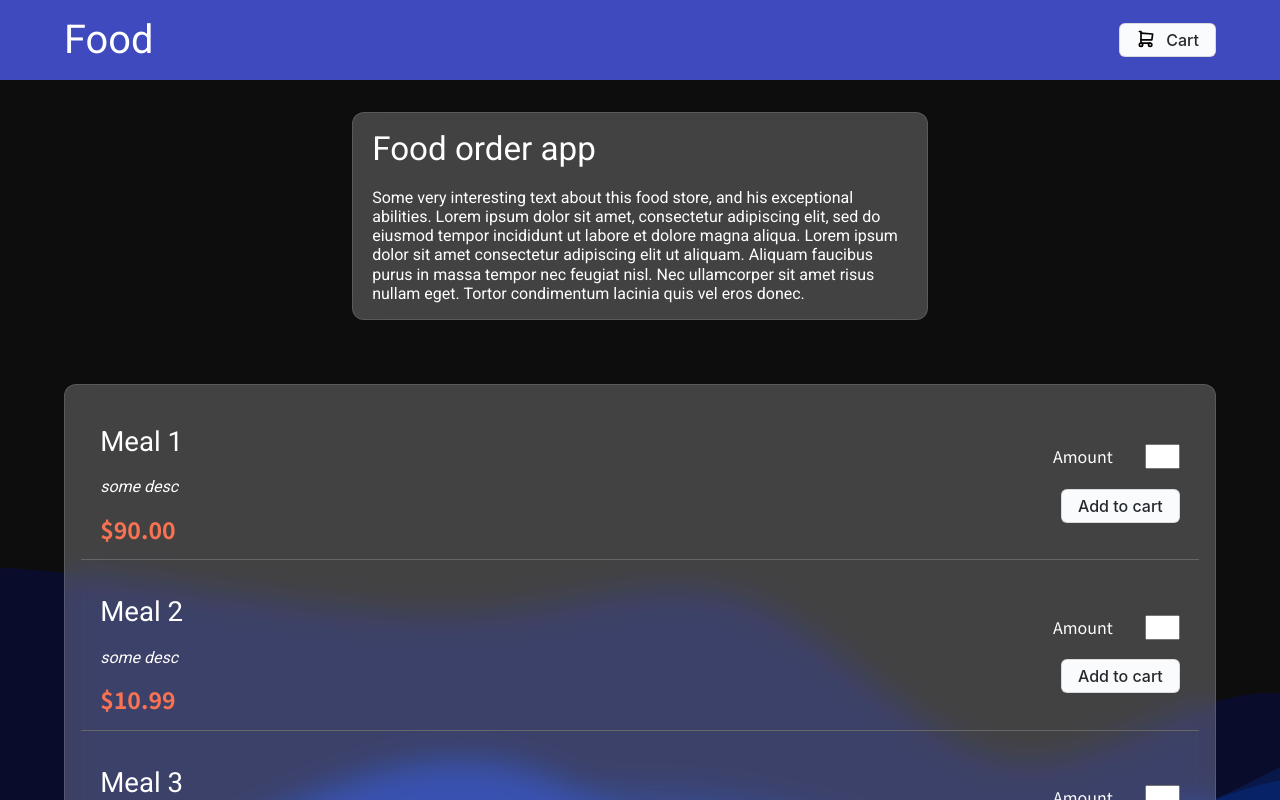
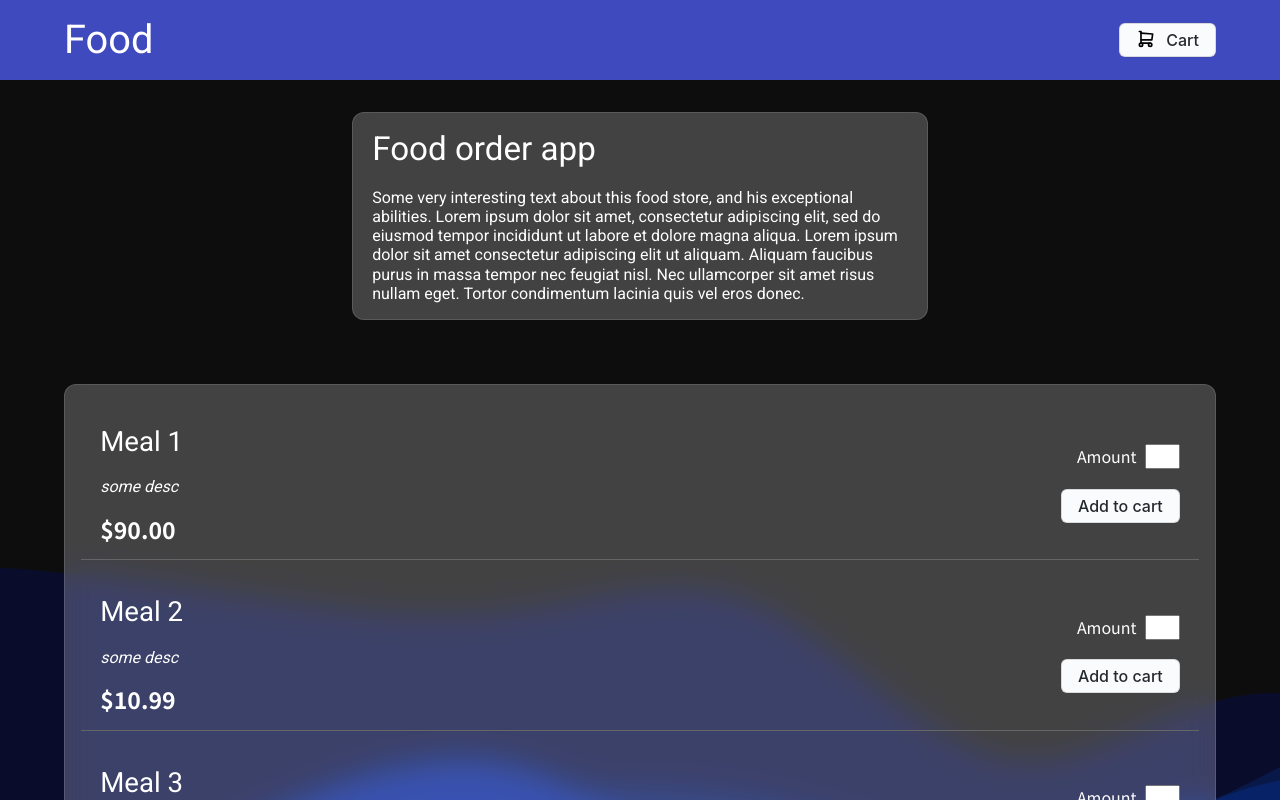
Before and after one commit to n-drobyshevski/orderFood, a React (Create React App) app: page / in a window 1280 px wide. Shown: the top 800 px of the page. Built offline with nearby package versions, Linux system fonts and the light colour scheme.

Commit message:
Add Input component, addNewItemForm validation and reset

```diff
--- a/src/components/Items/AddToCartForm.js
+++ b/src/components/Items/AddToCartForm.js
@@ -1,26 +1,55 @@
 import Button from '../UI/Button/Button';
+import Input from '../UI/Input/Input';
 import styles from './AddToCartForm.module.css';
 
-import { useState } from 'react';
+import { useState, useRef } from 'react';
 
 const AddToCartForm = (props) => {
-    const [amount, setAmount] = useState('');
+    // const [amount, setAmount] = useState('');
+    const amountInputRef = useRef();
+    const formRef = useRef();
+    const [amountIsValid, setAmountIsValid] = useState(true);
 
-    const amountChangeHandler = (event) => {
-        setAmount(+event.target.value);
-    };
+    // const amountChangeHandler = (event) => {
+    //     setAmount(+event.target.value);
+    // };
     const submitHandler = (event) => {
+        console.log('form submit')
         event.preventDefault();
-        props.onSubmit(amount);
+        const enteredAmount = amountInputRef.current.value;
+        const enteredAmountNumber = +enteredAmount;
+
+        if (
+            enteredAmount.trim().length === 0 ||
+            enteredAmountNumber < 1 ||
+            enteredAmountNumber > 10
+        ) {
+            setAmountIsValid(false);
+            return
+        }
+        props.onSubmit(enteredAmountNumber);
+        formRef.current.reset();
     };
 
     return (
-        <form onSubmit={submitHandler}>
-            <div className={styles.inputGroup}>
-                <label htmlFor='amount'>Amount</label>
-                <input onChange={amountChangeHandler} id='amount' type='number' min={1} max={99}></input>
-            </div>
+        <form ref={formRef} onSubmit={submitHandler}>
+
+            <Input
+                ref={amountInputRef}
+                label='Amount'
+                input={{
+                    defaultValue: '1',
+                    // onChange: { amountChangeHandler },
+                    id: 'amount_' + props.id,
+                    type: 'number',
+                    min: 1,
+                    step: 1,
+                    max: 10,
+                }}>
+            </Input>
             <Button type='submit'>Add to cart</Button>
+            {!amountIsValid &&
+                <p>please enter a valid amount (1-10)</p>}
         </form>
     )
 };
--- a/src/components/Items/AddToCartForm.module.css
+++ b/src/components/Items/AddToCartForm.module.css
@@ -1,19 +1,5 @@
-form{
+form {
     display: flex;
     flex-direction: column;
     gap: 1.2rem;
 }
-
-.inputGroup{
-    display: flex;
-    justify-content: space-between;
-    align-items: center;
-
-}
-
-input{
-    appearance: textfield;
-    margin:0;
-    width: 2.2rem;
-    padding: .2rem .5rem;
-}
--- a/src/components/Items/Item.js
+++ b/src/components/Items/Item.js
@@ -28,7 +28,7 @@ const Item = (props) => {
                 <p><i>{props.desc}</i></p>
                 <h4 className={styles.price}>${price}</h4>
             </div>
-            <AddToCartForm onSubmit={addToCartHandler} />
+            <AddToCartForm id={props.id} onSubmit={addToCartHandler} />
         </li>
     )
 };
--- a/src/components/Items/Item.module.css
+++ b/src/components/Items/Item.module.css
@@ -13,6 +13,6 @@
     flex-direction: column;
 }
 
-.price{
-    color:#f97252;
+.price {
+    color: white;
 }
--- a/src/components/UI/Button/Button.js
+++ b/src/components/UI/Button/Button.js
@@ -4,7 +4,7 @@ const Button = (props) => {
     return (
         <button
             type={props.type || 'button'}
-            className={`${props.className}`}
+            className={props.className}
             onClick={props.onClick}
             disabled={props.disabled}>
 
--- /dev/null
+++ b/src/components/UI/Input/Input.js
@@ -0,0 +1,17 @@
+import React from 'react';
+import styles from './Input.module.css';
+
+const Input = React.forwardRef((props, ref) => {
+    return (
+        <div className={styles.input}>
+            <label htmlFor={props.id}>{props.label}</label>
+            <input
+                ref={ref}
+                //
+                {...props.input}
+            ></input>
+        </div>
+    );
+});
+
+export default Input;
--- /dev/null
+++ b/src/components/UI/Input/Input.module.css
@@ -0,0 +1,14 @@
+.input {
+    display: flex;
+    gap: .5rem;
+    justify-content: end;
+    align-items: center;
+
+}
+
+input {
+    appearance: textfield;
+    margin: 0;
+    width: 2.2rem;
+    padding: .2rem .5rem;
+}
```
